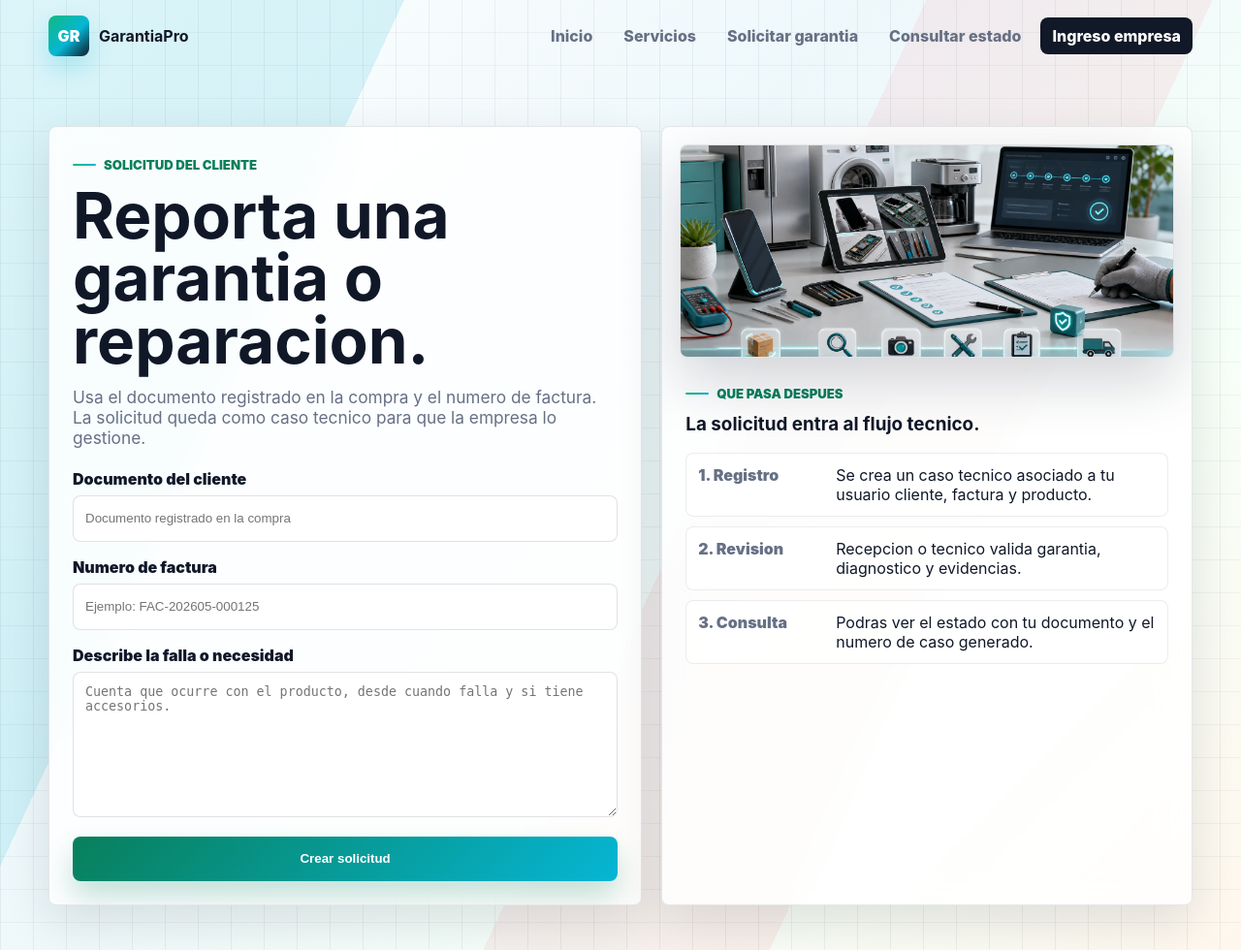
After one commit to diegoibanez07/proeycto_final_dw, a Django app: page /solicitar-servicio/ in a window 1280 px wide. The commit adds this page. Shown: the whole page at 97% size. Run offline with Django 4.2, Linux system fonts and the light colour scheme.

Commit message:
Agregar solicitud publica y evidencias reales

```diff
--- a/garantias/forms.py
+++ b/garantias/forms.py
@@ -105,7 +105,7 @@ class FormularioModeloEstilizado(forms.ModelForm):
 class FormularioCliente(FormularioModeloEstilizado):
     class Meta:
         model = Cliente
-        fields = ['tipo_documento', 'documento', 'nombre', 'telefono', 'correo', 'direccion', 'ciudad', 'activo']
+        fields = ['tipo_documento', 'usuario', 'documento', 'nombre', 'telefono', 'correo', 'direccion', 'ciudad', 'activo']
 
 
 class FormularioCategoriaProducto(FormularioModeloEstilizado):
--- a/garantias/views.py
+++ b/garantias/views.py
@@ -519,6 +519,8 @@ class VistaDetalleCaso(VistaBaseDetalle):
         ('Cliente', 'cliente'),
         ('Producto', 'producto'),
         ('Garantia', 'garantia'),
+        ('Solicitado por', 'solicitado_por'),
+        ('Creado por', 'creado_por'),
         ('Prioridad', 'get_prioridad_display'),
         ('Estado actual', 'estado_actual'),
         ('Ingreso', 'fecha_ingreso'),
@@ -551,6 +553,9 @@ class VistaCreacionCaso(VistaBaseFormulario, CreateView):
     roles_permitidos = ROLES_CASOS
 
     def form_valid(self, formulario):
+        caso = formulario.instance
+        caso.creado_por = self.request.user
+        caso.solicitado_por = caso.garantia.venta.cliente.usuario
         respuesta = super().form_valid(formulario)
         HistorialEstado.objects.create(
             caso=self.object,
--- a/publico/forms.py
+++ b/publico/forms.py
@@ -21,3 +21,35 @@ class FormularioConsultaEstado(forms.Form):
             'autocomplete': 'on',
         }),
     )
+
+
+class FormularioSolicitudServicio(forms.Form):
+    documento = forms.CharField(
+        label='Documento del cliente',
+        max_length=30,
+        widget=forms.TextInput(attrs={
+            'class': 'campo-publico',
+            'placeholder': 'Documento registrado en la compra',
+            'autocomplete': 'on',
+            'inputmode': 'numeric',
+        }),
+    )
+    numero_factura = forms.CharField(
+        label='Numero de factura',
+        max_length=60,
+        widget=forms.TextInput(attrs={
+            'class': 'campo-publico',
+            'placeholder': 'Ejemplo: FAC-202605-000125',
+            'autocomplete': 'on',
+        }),
+    )
+    descripcion_falla = forms.CharField(
+        label='Describe la falla o necesidad',
+        max_length=1200,
+        widget=forms.Textarea(attrs={
+            'class': 'campo-publico area-publica',
+            'placeholder': 'Cuenta que ocurre con el producto, desde cuando falla y si tiene accesorios.',
+            'rows': 6,
+            'autocomplete': 'off',
+        }),
+    )
--- a/publico/urls.py
+++ b/publico/urls.py
@@ -5,5 +5,6 @@ from . import views
 urlpatterns = [
     path('', views.inicio_publico, name='inicio_publico'),
     path('servicios/', views.servicios_publicos, name='servicios_publicos'),
+    path('solicitar-servicio/', views.solicitar_servicio, name='solicitar_servicio_publico'),
     path('consulta-estado/', views.consulta_estado, name='consulta_estado_publico'),
 ]
--- a/publico/views.py
+++ b/publico/views.py
@@ -1,9 +1,11 @@
 from django.db.models import Q
-from django.shortcuts import render
+from django.shortcuts import redirect, render
+from django.urls import reverse
+from urllib.parse import urlencode
 
-from garantias.models import CasoReparacion
+from garantias.models import CasoReparacion, EstadoCaso, Garantia, HistorialEstado
 
-from .forms import FormularioConsultaEstado
+from .forms import FormularioConsultaEstado, FormularioSolicitudServicio
 
 
 def inicio_publico(request):
@@ -41,4 +43,48 @@ def consulta_estado(request):
         'busqueda_realizada': busqueda_realizada,
     })
 
+
+def solicitar_servicio(request):
+    formulario = FormularioSolicitudServicio(request.POST or None)
+    caso_creado = None
+
+    if request.method == 'POST' and formulario.is_valid():
+        documento = formulario.cleaned_data['documento'].strip()
+        numero_factura = formulario.cleaned_data['numero_factura'].strip()
+        garantia = Garantia.objects.select_related(
+            'venta__cliente__usuario',
+            'venta__producto',
+        ).filter(
+            venta__cliente__documento=documento,
+            venta__numero_factura__iexact=numero_factura,
+        ).first()
+
+        if not garantia:
+            formulario.add_error(None, 'No encontramos una venta con ese documento y numero de factura.')
+        elif garantia.estado == 'anulada':
+            formulario.add_error(None, 'La garantia asociada esta anulada. Contacta directamente a la empresa.')
+        else:
+            estado_recibido = EstadoCaso.objects.get(codigo='recibido')
+            caso_creado = CasoReparacion.objects.create(
+                garantia=garantia,
+                solicitado_por=garantia.venta.cliente.usuario,
+                creado_por=garantia.venta.cliente.usuario,
+                descripcion_falla=formulario.cleaned_data['descripcion_falla'],
+                estado_actual=estado_recibido,
+                prioridad='media',
+                observaciones='Solicitud creada desde el modulo publico por el cliente.',
+            )
+            HistorialEstado.objects.create(
+                caso=caso_creado,
+                estado=estado_recibido,
+                comentario='Solicitud publica registrada por el cliente.',
+            )
+            parametros = urlencode({'documento': documento, 'codigo': caso_creado.id})
+            return redirect(f'{reverse("consulta_estado_publico")}?{parametros}')
+
+    return render(request, 'publico/solicitar_servicio.html', {
+        'formulario': formulario,
+        'caso_creado': caso_creado,
+    })
+
 # Create your views here.
--- a/static/css/app.css
+++ b/static/css/app.css
@@ -613,6 +613,23 @@ h2 {
     gap: 8px;
 }
 
+.miniatura-evidencia {
+    width: 100%;
+    aspect-ratio: 16 / 9;
+    object-fit: cover;
+    border: 1px solid rgba(15, 23, 42, .10);
+    border-radius: var(--radio);
+    background: rgba(255, 255, 255, .78);
+    box-shadow: 0 12px 24px rgba(15, 23, 42, .10);
+}
+
+.miniatura-pdf {
+    display: grid;
+    place-items: center;
+    color: var(--rojo);
+    font-weight: 900;
+}
+
 .contenido-registro strong {
     line-height: 1.25;
 }
@@ -1343,6 +1360,16 @@ h2 {
     transition: border-color .2s ease, box-shadow .2s ease, transform .2s ease;
 }
 
+.area-publica {
+    min-height: 150px;
+    padding: 12px;
+    resize: vertical;
+}
+
+.campo-ancho-publico {
+    grid-column: 1 / -1;
+}
+
 .campo-publico:focus {
     border-color: #06b6d4;
     box-shadow: 0 0 0 4px rgba(6, 182, 212, .14);
--- a/templates/publico/base_publico.html
+++ b/templates/publico/base_publico.html
@@ -20,6 +20,7 @@
         <nav class="menu-publico" aria-label="Publico">
             <a href="{% url 'inicio_publico' %}">Inicio</a>
             <a href="{% url 'servicios_publicos' %}">Servicios</a>
+            <a href="{% url 'solicitar_servicio_publico' %}">Solicitar garantia</a>
             <a href="{% url 'consulta_estado_publico' %}">Consultar estado</a>
             <a class="enlace-ingreso" href="{% url 'login' %}">Ingreso empresa</a>
         </nav>
--- a/templates/publico/inicio.html
+++ b/templates/publico/inicio.html
@@ -14,7 +14,8 @@
             y entregas con trazabilidad completa.
         </p>
         <div class="acciones-publicas">
-            <a class="boton-publico primario-publico" href="{% url 'consulta_estado_publico' %}">Consultar mi producto</a>
+            <a class="boton-publico primario-publico" href="{% url 'solicitar_servicio_publico' %}">Solicitar garantia</a>
+            <a class="boton-publico secundario-publico" href="{% url 'consulta_estado_publico' %}">Consultar mi producto</a>
             <a class="boton-publico secundario-publico" href="{% url 'servicios_publicos' %}">Ver servicios</a>
         </div>
         <div class="metricas-publicas" aria-label="Indicadores de confianza">
--- /dev/null
+++ b/templates/publico/solicitar_servicio.html
@@ -0,0 +1,61 @@
+{% extends 'publico/base_publico.html' %}
+{% load static %}
+
+{% block title %}Solicitar garantia | GarantiaPro{% endblock %}
+
+{% block content %}
+<section class="consulta-publica">
+    <div class="panel-consulta-publica" data-aos="fade-right">
+        <span class="etiqueta-publica">Solicitud del cliente</span>
+        <h1>Reporta una garantia o reparacion.</h1>
+        <p>
+            Usa el documento registrado en la compra y el numero de factura.
+            La solicitud queda como caso tecnico para que la empresa lo gestione.
+        </p>
+        <form method="post" class="formulario-publico">
+            {% csrf_token %}
+            {% if formulario.non_field_errors %}
+                <div class="errores-formulario">{{ formulario.non_field_errors }}</div>
+            {% endif %}
+            <div>
+                <label for="{{ formulario.documento.id_for_label }}">{{ formulario.documento.label }}</label>
+                {{ formulario.documento }}
+                {% for error in formulario.documento.errors %}<span class="texto-error">{{ error }}</span>{% endfor %}
+            </div>
+            <div>
+                <label for="{{ formulario.numero_factura.id_for_label }}">{{ formulario.numero_factura.label }}</label>
+                {{ formulario.numero_factura }}
+                {% for error in formulario.numero_factura.errors %}<span class="texto-error">{{ error }}</span>{% endfor %}
+            </div>
+            <div class="campo-ancho-publico">
+                <label for="{{ formulario.descripcion_falla.id_for_label }}">{{ formulario.descripcion_falla.label }}</label>
+                {{ formulario.descripcion_falla }}
+                {% for error in formulario.descripcion_falla.errors %}<span class="texto-error">{{ error }}</span>{% endfor %}
+            </div>
+            <button class="boton-publico primario-publico" type="submit">Crear solicitud</button>
+        </form>
+    </div>
+
+    <div class="resultado-publico" data-aos="fade-left">
+        <figure class="imagen-consulta-publica">
+            <img src="{% static 'img/servicios-garantias.png' %}" alt="Solicitud publica de garantia y reparacion">
+        </figure>
+        <span class="etiqueta-publica">Que pasa despues</span>
+        <h2>La solicitud entra al flujo tecnico.</h2>
+        <dl>
+            <div>
+                <dt>1. Registro</dt>
+                <dd>Se crea un caso tecnico asociado a tu usuario cliente, factura y producto.</dd>
+            </div>
+            <div>
+                <dt>2. Revision</dt>
+                <dd>Recepcion o tecnico valida garantia, diagnostico y evidencias.</dd>
+            </div>
+            <div>
+                <dt>3. Consulta</dt>
+                <dd>Podras ver el estado con tu documento y el numero de caso generado.</dd>
+            </div>
+        </dl>
+    </div>
+</section>
+{% endblock %}
```
Also changed, not shown: garantias/management/commands/cargar_datos_reales.py (+115 -10 lines), garantias/models.py (+22 -0 lines), garantias/tests.py (+12 -0 lines), publico/tests.py (+15 -0 lines), templates/garantias/lista.html (+7 -0 lines), README.md, garantias/migrations/0004_casoreparacion_creado_por_and_more.py (added).
